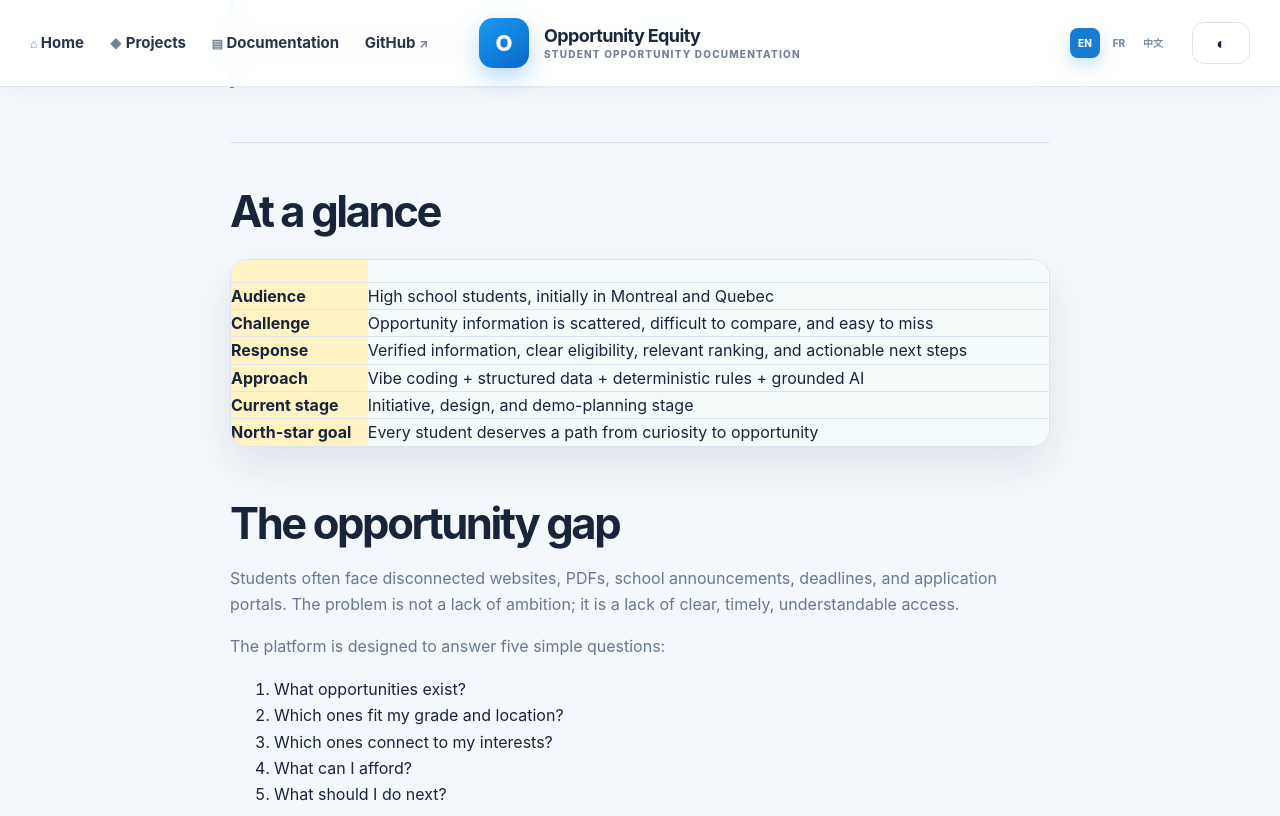
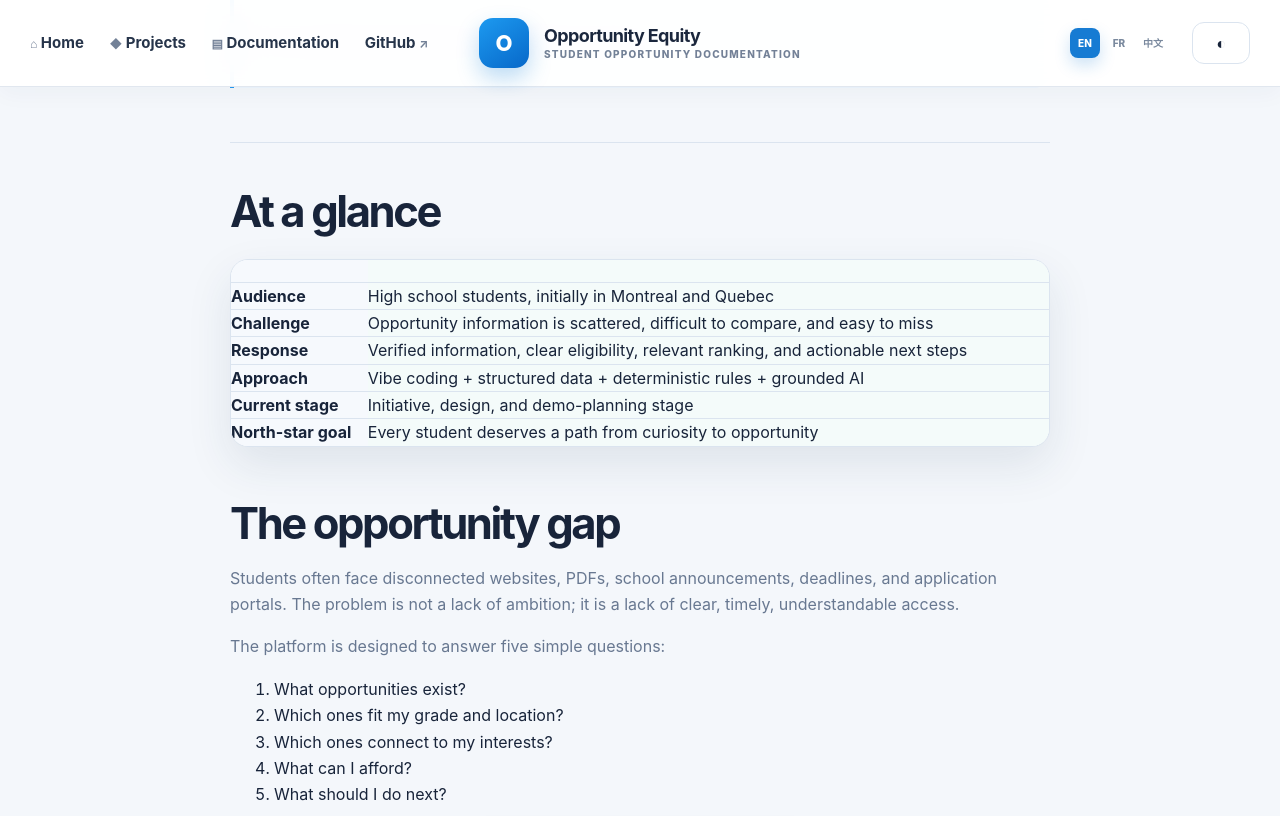
Before and after one commit to andyxuan2010/OpportunityEquityEngine, a Jekyll site: the page built from index.md, in a window 1280 px wide and 1400 px high, scrolled down 2286 px. Shown: the top 816 px of the window. Built offline with Jekyll 4.4.1, drawn with Linux system fonts in a browser that asks for light colours; grey boxes are pictures that could not be loaded.

Commit message:
Restore catalog index column background

```diff
--- a/assets/css/style.scss
+++ b/assets/css/style.scss
@@ -12,7 +12,7 @@
   --background: #f4f7fb;
   --line: #dbe4ef;
   --soft-blue: #edf5fd;
-  --table-column-1: #fff3c4;
+  --table-column-1: #f6f9fd;
   --table-column-2: #f4fbfa;
   --table-column-3: #fff9f1;
   --table-column-4: #f8f6ff;
@@ -403,7 +403,7 @@ button { font: inherit; }
 .footer-inner a { color: var(--blue); font-weight: 750; }
 
 [data-theme="dark"] body { --ink: #e7effa; --muted: #a9b9d0; --surface: #111e32; --background: #091322; --line: #263a56; --soft-blue: #152b46; --navy: #c9e8ff; }
-[data-theme="dark"] body { --table-column-1: color-mix(in srgb, var(--surface) 86%, #ffd166 14%); --table-column-2: color-mix(in srgb, var(--surface) 94%, #74e0c1 6%); --table-column-3: color-mix(in srgb, var(--surface) 94%, #ffd38a 6%); --table-column-4: color-mix(in srgb, var(--surface) 94%, #c9b8ff 6%); --table-column-5: color-mix(in srgb, var(--surface) 94%, #8ecbff 6%); --table-column-6: color-mix(in srgb, var(--surface) 94%, #c9b8ff 6%); --table-column-7: color-mix(in srgb, var(--surface) 94%, #74e0c1 6%); }
+[data-theme="dark"] body { --table-column-1: color-mix(in srgb, var(--surface) 94%, #8ecbff 6%); --table-column-2: color-mix(in srgb, var(--surface) 94%, #74e0c1 6%); --table-column-3: color-mix(in srgb, var(--surface) 94%, #ffd38a 6%); --table-column-4: color-mix(in srgb, var(--surface) 94%, #c9b8ff 6%); --table-column-5: color-mix(in srgb, var(--surface) 94%, #8ecbff 6%); --table-column-6: color-mix(in srgb, var(--surface) 94%, #c9b8ff 6%); --table-column-7: color-mix(in srgb, var(--surface) 94%, #74e0c1 6%); }
 [data-theme="dark"] .site-nav, [data-theme="dark"] .site-footer { border-color: var(--line); background: rgba(9, 19, 34, .94); }
 [data-theme="dark"] .nav-primary a, [data-theme="dark"] .brand-copy strong { color: #e7effa; }
 [data-theme="dark"] .brand-copy small, [data-theme="dark"] .language-option { color: #95a9c5; }
```
